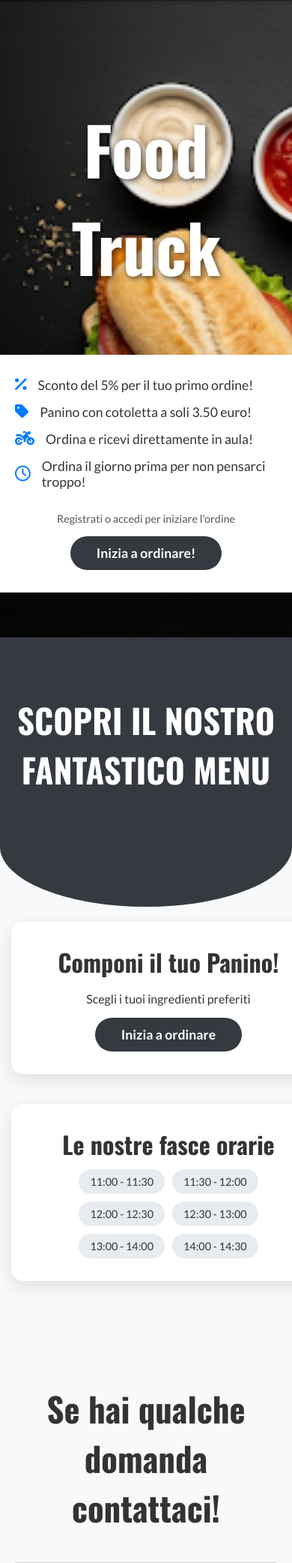
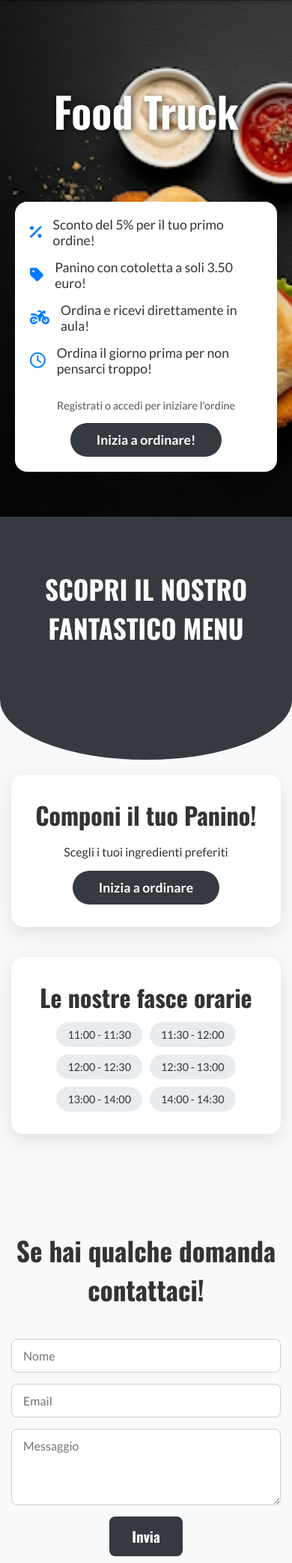
Before and after one commit to alessiobifulco/FoodTruckWeb, a PHP site: page /home.php in a window 390 px wide; the page is wider, and only the part inside the window is pictured. Shown: the part 70-2154 px from the top of that part at 75% size. Run offline with PHP 8.4, Linux system fonts and the light colour scheme; data that the repository does not hold is empty.

Commit message:
fix a padding error to make it mobile first

```diff
--- a/public/css/home.css
+++ b/public/css/home.css
@@ -21,6 +21,7 @@
     background-size: cover;
     background-position: center center;
     background-attachment: fixed;
+    box-sizing: border-box;
 }
 
 .hero-main-title {
@@ -38,6 +39,7 @@
     box-shadow: 0 10px 30px rgba(0, 0, 0, 0.15);
     max-width: 550px;
     width: 100%;
+    box-sizing: border-box;
 }
 
 .promo-list {
@@ -107,8 +109,7 @@
 }
 
 .products-scroller {
-    max-width: 1200px;
-    margin: 0 auto;
+    max-width: 100%;
     overflow: hidden;
     -webkit-mask: linear-gradient(90deg, transparent, white 20%, white 80%, transparent);
     mask: linear-gradient(90deg, transparent, white 20%, white 80%, transparent);
@@ -181,10 +182,15 @@
     display: flex;
     flex-direction: column;
     align-items: center;
+    gap: 80px;
     padding: 40px 0;
     margin-top: -20px;
     position: relative;
     z-index: 2;
+}
+
+.custom-order-card {
+    margin-bottom: 40px;
 }
 
 .custom-order-card,
@@ -196,11 +202,7 @@
     text-align: center;
     width: 100%;
     max-width: 450px;
-}
-
-/* MODIFICA: Aggiunto margine specifico per separare le card */
-.custom-order-card {
-    margin-bottom: 40px;
+    box-sizing: border-box;
 }
 
 .custom-order-card h3,
@@ -285,3 +287,67 @@
     color: #666;
     font-size: 0.9rem;
 }
+
+/* Stili per la sezione telefono in contacts.php */
+.contact-alternative {
+    text-align: center;
+    margin-top: 60px;
+    padding: 30px;
+    background-color: #e9ecef;
+    border-radius: 8px;
+    max-width: 500px;
+    margin-left: auto;
+    margin-right: auto;
+}
+
+.contact-alternative i {
+    font-size: 2rem;
+    color: #343a40;
+    margin-bottom: 15px;
+}
+
+.contact-alternative h2 {
+    font-family: 'Oswald', sans-serif;
+    font-size: 1.8rem;
+    margin: 0 0 10px 0;
+}
+
+.contact-alternative p {
+    margin: 0 0 15px 0;
+}
+
+.phone-number {
+    font-size: 1.5rem;
+    font-weight: bold;
+    color: #007bff;
+    text-decoration: none;
+}
+
+.phone-number:hover {
+    text-decoration: underline;
+}
+
+/* Stili per il Mobile */
+@media (max-width: 768px) {
+    .hero-main-title {
+        font-size: 3.5rem;
+    }
+
+    .hero-panel {
+        padding: 20px;
+    }
+
+    .menu-title,
+    .contact-title {
+        font-size: 2.2rem;
+    }
+
+    .menu-light-container {
+        /* Rimuoviamo il gap e usiamo margin per un controllo migliore su mobile */
+        gap: 0;
+    }
+
+    .custom-order-card {
+        margin-bottom: 40px;
+    }
+}
--- a/public/css/style.css
+++ b/public/css/style.css
@@ -6,6 +6,8 @@ body {
     background-color: #f8f9fa;
     color: #333;
     padding-top: 70px;
+    overflow-x: hidden;
+    /* Impedisce lo scroll orizzontale su mobile */
 }
 
 .message {
```
